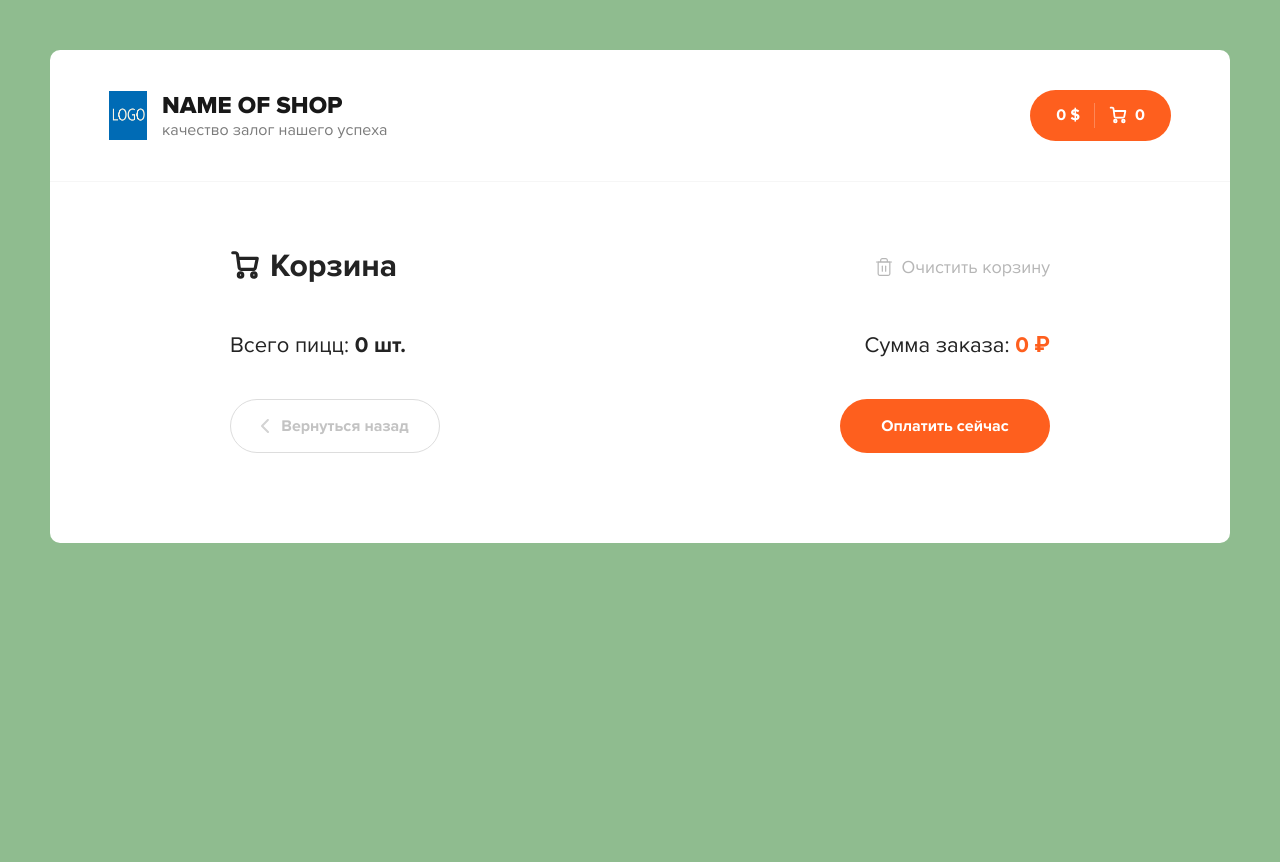
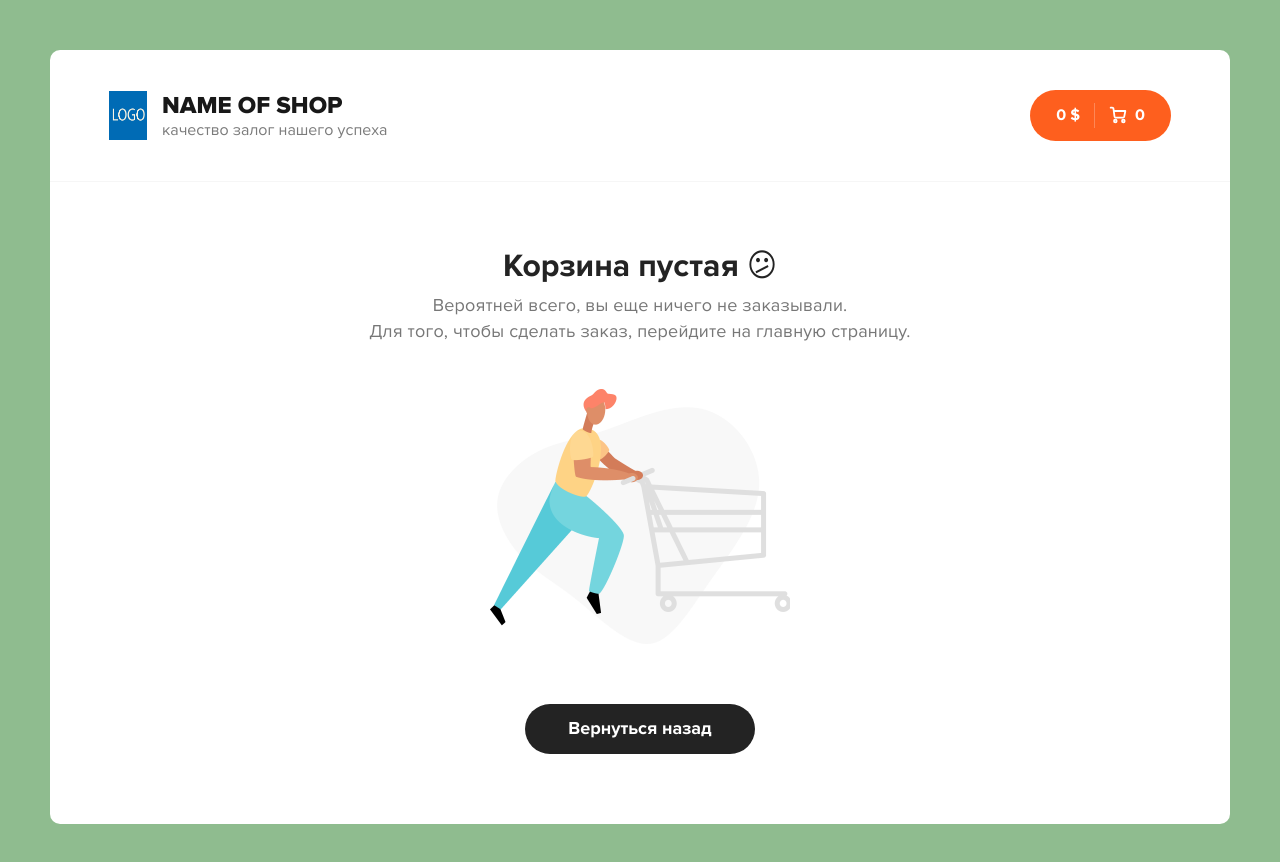
Before and after one commit to Blockbench90/ShopModel, a React app: page /cart in a window 1280 px wide. Shown: the top 862 px of the page. Before the commit the page ends 800 px from the top, so only its background shows below. Built offline with nearby package versions, Linux system fonts and the light colour scheme.

Commit message:
some refactor in cartReducer

```diff
--- a/src/components/CartItem.jsx
+++ b/src/components/CartItem.jsx
@@ -1,9 +1,13 @@
 import React from "react";
+import Button from "./Button";
 
 
 //компонент для отображения выбранного товара в корзине
 
-const CartItem = ({name, size, type, totalPrice}) => {
+const CartItem = ({id, name, size, type, totalPrice, totalCount, onRemoveProduct}) => {
+    const handleRemoveItem = () => {
+        onRemoveProduct(id)
+    }
     return (
         <div className="cart__item">
             <div className="cart__item-img">
@@ -25,7 +29,7 @@ const CartItem = ({name, size, type, totalPrice}) => {
                     </svg>
 
                 </div>
-                <b>2</b>
+                <b>{totalCount}</b>
                 <div className="button button--outline button--circle cart__item-count-plus">
                     <svg width="10" height="10" viewBox="0 0 10 10" fill="none" xmlns="http://www.w3.org/2000/svg">
                         <path d="M5.92001 3.84V5.76V8.64C5.92001 9.17016 5.49017 9.6 4.96001 9.6C4.42985 9.6 4.00001 9.17016 4.00001 8.64L4 5.76L4.00001 3.84V0.96C4.00001 0.42984 4.42985 0 4.96001 0C5.49017 0 5.92001 0.42984 5.92001 0.96V3.84Z" fill="#EB5A1E"/>
@@ -38,13 +42,13 @@ const CartItem = ({name, size, type, totalPrice}) => {
                 <b>{totalPrice} ₽</b>
             </div>
             <div className="cart__item-remove">
-                <div className="button button--outline button--circle">
+                <Button onClick={handleRemoveItem} className="button--circle" outline>
                     <svg width="10" height="10" viewBox="0 0 10 10" fill="none" xmlns="http://www.w3.org/2000/svg">
                         <path d="M5.92001 3.84V5.76V8.64C5.92001 9.17016 5.49017 9.6 4.96001 9.6C4.42985 9.6 4.00001 9.17016 4.00001 8.64L4 5.76L4.00001 3.84V0.96C4.00001 0.42984 4.42985 0 4.96001 0C5.49017 0 5.92001 0.42984 5.92001 0.96V3.84Z" fill="#EB5A1E"/>
                         <path d="M5.75998 5.92001L3.83998 5.92001L0.959977 5.92001C0.429817 5.92001 -2.29533e-05 5.49017 -2.29301e-05 4.96001C-2.2907e-05 4.42985 0.429817 4.00001 0.959977 4.00001L3.83998 4L5.75998 4.00001L8.63998 4.00001C9.17014 4.00001 9.59998 4.42985 9.59998 4.96001C9.59998 5.49017 9.17014 5.92001 8.63998 5.92001L5.75998 5.92001Z" fill="#EB5A1E"/>
                     </svg>
 
-                </div>
+                </Button>
             </div>
         </div>
     )
--- a/src/pages/Cart.jsx
+++ b/src/pages/Cart.jsx
@@ -1,9 +1,25 @@
 import React from 'react'
 import {CartItem} from "../components";
-import {useSelector} from "react-redux";
+import {useDispatch, useSelector} from "react-redux";
+import {clearCart, removeCartItem} from "../redux/reducers/cartReducer";
+import {NavLink} from "react-router-dom";
+import cartEmptyImage from '../assets/img/empty-cart.png'
 
 
 const Cart = () => {
+    //достаем экшн для очистки корзины
+    const dispatch = useDispatch()
+    const onClearCart = () => {
+        if(window.confirm("Вы действительно хотите очистить корзину?")){
+            dispatch(clearCart())
+        }
+    }
+    //удалить продукт из списка выбранных
+    const onRemoveProduct = (id) => {
+        if(window.confirm('Вы действительно хотите удалить из корзины этот продукт?')){
+            dispatch(removeCartItem(id))
+        }
+    }
     //достаем актуальные данные из стейта
     const {totalCount, totalPrice, items} = useSelector(({cart}) => cart)
     //достанет ключи одинаковых массивов и исполюзует их для отбора каждого первого обьекта в массиве по этому ключу, в данном случае, по ID
@@ -13,7 +29,7 @@ const Cart = () => {
     console.log(products)
     return (
         <div className="container container--cart">
-            <div className="cart">
+            {totalCount ? ( <div className="cart">
                 <div className="cart__top">
                     <h2 className="content__title"><svg width="18" height="18" viewBox="0 0 18 18" fill="none" xmlns="http://www.w3.org/2000/svg">
                         <path d="M6.33333 16.3333C7.06971 16.3333 7.66667 15.7364 7.66667 15C7.66667 14.2636 7.06971 13.6667 6.33333 13.6667C5.59695 13.6667 5 14.2636 5 15C5 15.7364 5.59695 16.3333 6.33333 16.3333Z" stroke="white" strokeWidth="1.8" strokeLinecap="round" strokeLinejoin="round"/>
@@ -29,12 +45,15 @@ const Cart = () => {
                             <path d="M11.6666 9.16667V14.1667" stroke="#B6B6B6" strokeWidth="1.2" strokeLinecap="round" strokeLinejoin="round"/>
                         </svg>
 
-                        <span>Очистить корзину</span>
+                        <span onClick={onClearCart}>Очистить корзину</span>
                     </div>
                 </div>
                 <div className="content__items">
                     {
-                        products.map((product) => <CartItem key={`key_for_cart_product${product.id}`} name={product.name} size={product.size} type={product.type} totalPrice={items[product.id].totalPrice}/>)
+                        products.map((product) => <CartItem key={`key_for_cart_product${product.id}`} id={product.id} name={product.name} size={product.size} type={product.type}
+                                                            totalPrice={items[product.id].totalPrice}
+                                                            totalCount={items[product.id].items.length}
+                                                            onRemoveProduct={onRemoveProduct}/>)
                     }
                 </div>
                 <div className="cart__bottom">
@@ -54,7 +73,24 @@ const Cart = () => {
                         </div>
                     </div>
                 </div>
-            </div>
+            </div>)
+                : (
+                    <div className="cart cart--empty">
+                        <h2>
+                            Корзина пустая <i>😕</i>
+                        </h2>
+                        <p>
+                            Вероятней всего, вы еще ничего не заказывали.
+                            <br />
+                            Для того, чтобы сделать заказ, перейдите на главную страницу.
+                        </p>
+                        <img src={cartEmptyImage} alt="Empty cart" />
+                        <NavLink to="/" className="button button--black">
+                            <span>Вернуться назад</span>
+                        </NavLink>
+                    </div>
+                )}
+
         </div>
     )
 }
--- a/src/redux/reducers/cartReducer.jsx
+++ b/src/redux/reducers/cartReducer.jsx
@@ -39,10 +39,40 @@ const cartReducer = (state = initialState, action) => {
                 totalPrice: totalPrice
             }
         }
+        //удалить один продукт из списка корзины
+        case 'REMOVE_CART_ITEM': {
+            //сначала создаст копию глобального обьекта items
+            const newItem = {
+                ...state.items
+            }
+            //до удаления скопирует текущие суммы цен и количества
+            const currentTotalPrice = newItem[action.payload].totalPrice
+            const currentTotalCount = newItem[action.payload].items.length
+            //удалит один обьект из продуктов в корзине
+            delete newItem[action.payload]
+            //и вернет текущее, скорректированное состояние
+            return {
+                ...state,
+                items: newItem,
+                totalPrice: state.totalPrice - currentTotalPrice,
+                totalCount: state.totalCount - currentTotalCount
+            }
+        }
+        //очистит корзину, вернув обнуленный, пустой стейт
+        case 'CLEAR_CART':
+            return {
+                items: {},
+                totalPrice: 0,
+                totalCount: 0
+            }
         default:
             return state;
     }
 }
 export default cartReducer
-
+//добавить прилитевший обьект в стейт
 export const addProductToCart = (productObj) => ({type: 'ADD_PRODUCT_TO_CART', payload: productObj})
+//удалить один из выбранных продуктов в корзине
+export const removeCartItem = (id) => ({type: 'REMOVE_CART_ITEM', payload: id})
+//очистить корзину
+export const clearCart = () => ({type: 'CLEAR_CART'})
```
